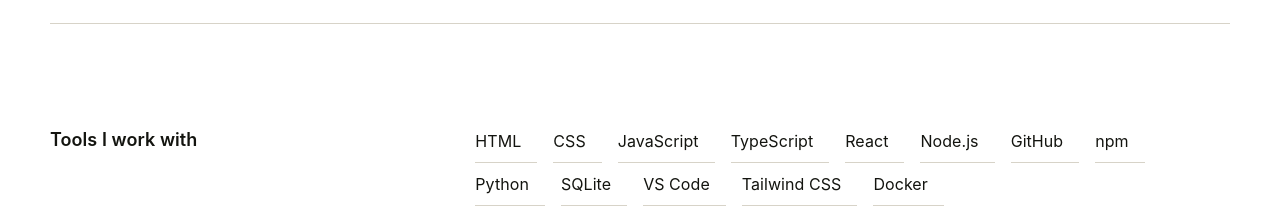
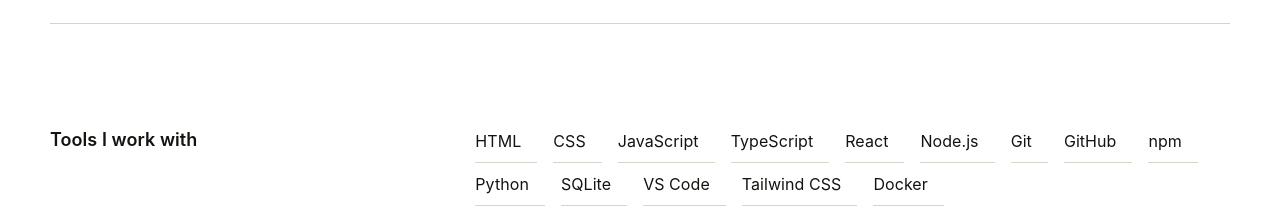
Before and after one commit to BozemenOfficial/portfolio, a Next.js app: page / in a window 1280 px wide. Shown: the part 2280-2493 px from the top of the page. Built offline with nearby package versions, Linux system fonts and the light colour scheme; no server answers.

Commit message:
Add Git to portfolio tools

```diff
--- a/app/page.tsx
+++ b/app/page.tsx
@@ -22,7 +22,7 @@ function getBrowserLanguage(): Language {
   return preferred.map(locale => locale.toLowerCase().split("-")[0]).find(isLanguage) ?? "en";
 }
 
-const skills = ["HTML", "CSS", "JavaScript", "TypeScript", "React", "Node.js", "GitHub", "npm", "Python", "SQLite", "VS Code", "Tailwind CSS", "Docker"];
+const skills = ["HTML", "CSS", "JavaScript", "TypeScript", "React", "Node.js", "Git", "GitHub", "npm", "Python", "SQLite", "VS Code", "Tailwind CSS", "Docker"];
 
 const copy = {
   en: {
```
